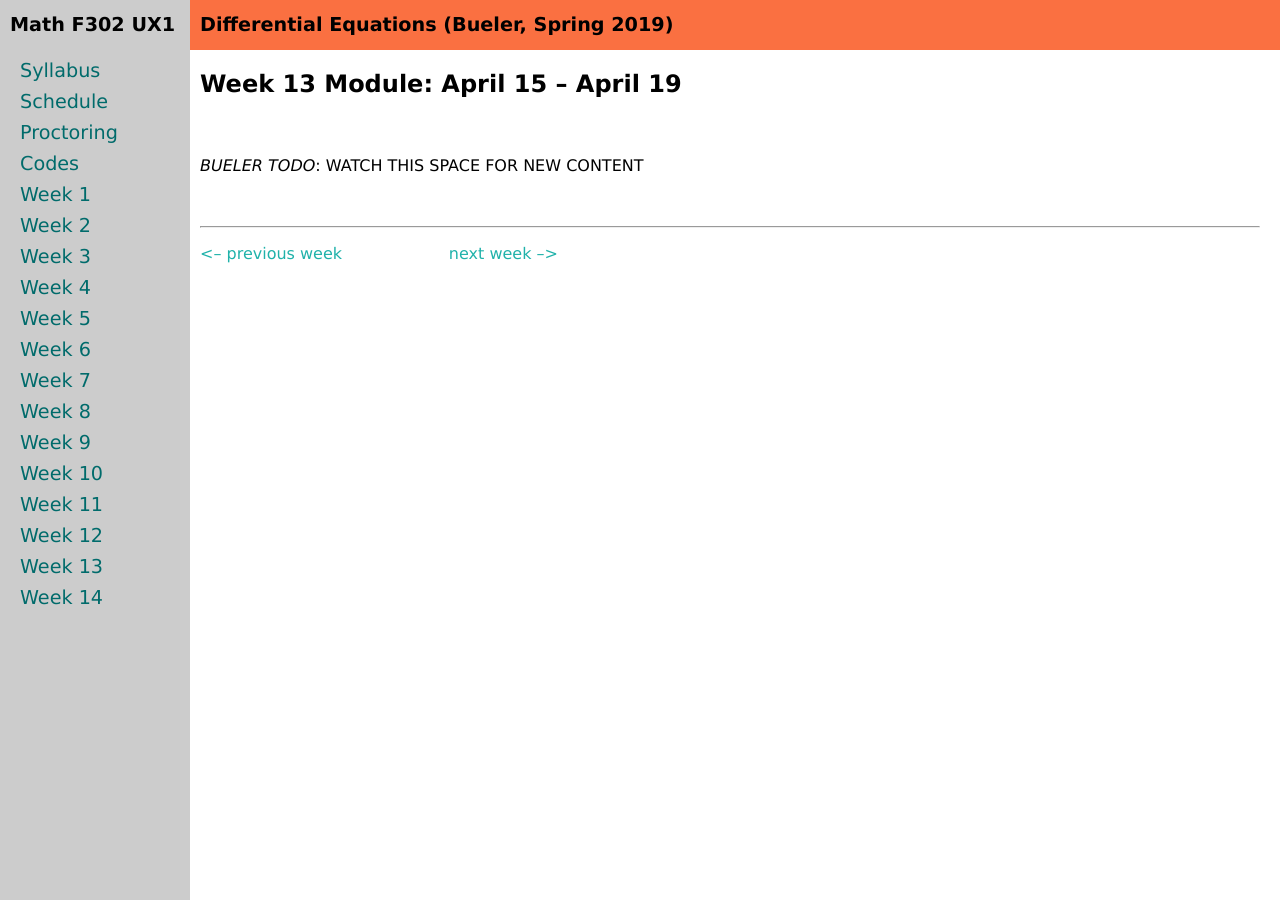
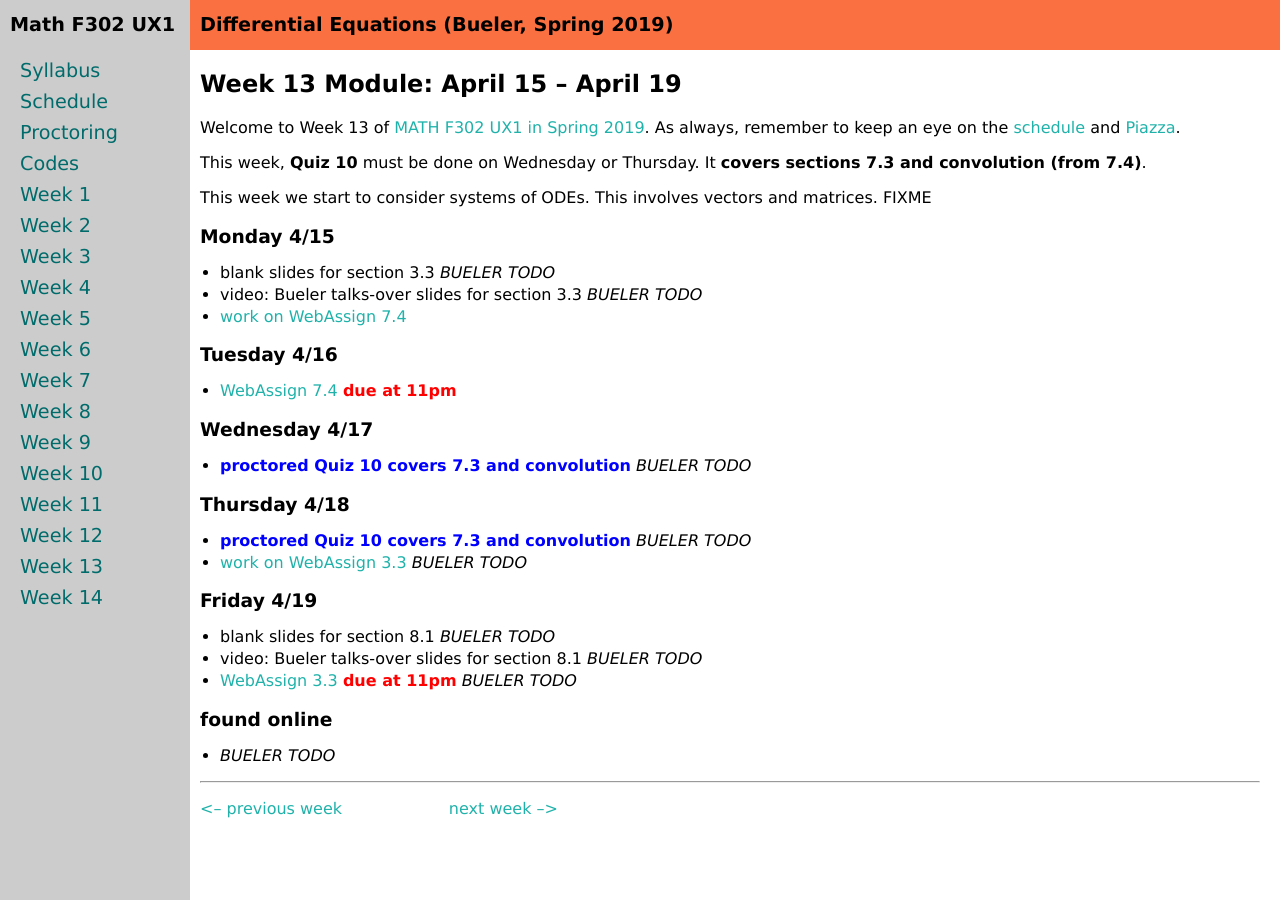
Before and after one commit to bueler/math302, a Jekyll site: the page built from week13.md, in a window 1280 px wide. Built offline with Jekyll 4.4.1, drawn with Linux system fonts in a browser that asks for light colours.

Commit message:
webass done so start another week

```diff
--- a/week13.md
+++ b/week13.md
@@ -5,10 +5,34 @@ title: Week 13
 
 ## Week 13 Module: April 15 -- April 19
 
-<br>
-<br>
-_BUELER TODO_: WATCH THIS SPACE FOR NEW CONTENT
+Welcome to Week 13 of [MATH F302 UX1 in Spring 2019](index.html).  As always, remember to keep an eye on the [schedule](schedule.pdf) and [Piazza](https://piazza.com/uaf/spring2019/math302ux1/home).
 
-<br>
+This week, **Quiz 10** must be done on Wednesday or Thursday.  It **covers sections 7.3 and convolution (from 7.4)**.
+
+This week we start to consider systems of ODEs.  This involves vectors and matrices.  FIXME
+
+### Monday 4/15
+* blank slides for section 3.3 _BUELER TODO_
+* video: Bueler talks-over slides for section 3.3 _BUELER TODO_
+* [work on WebAssign 7.4](https://www.webassign.net/)
+
+### Tuesday 4/16
+* [WebAssign 7.4](https://www.webassign.net/) <span style="color:red">**due at 11pm**</span>
+
+### Wednesday 4/17
+* <span style="color:blue">**proctored Quiz 10 covers 7.3 and convolution**</span> _BUELER TODO_
+
+### Thursday 4/18
+* <span style="color:blue">**proctored Quiz 10 covers 7.3 and convolution**</span> _BUELER TODO_
+* [work on WebAssign 3.3](https://www.webassign.net/) _BUELER TODO_
+
+### Friday 4/19
+* blank slides for section 8.1 _BUELER TODO_
+* video: Bueler talks-over slides for section 8.1 _BUELER TODO_
+* [WebAssign 3.3](https://www.webassign.net/) <span style="color:red">**due at 11pm**</span> _BUELER TODO_
+
+### found online
+* _BUELER TODO_
+
 <hr>
 <a align="left" href="week12">\<-- previous week</a>  &nbsp; &nbsp; &nbsp; &nbsp; &nbsp; &nbsp; &nbsp; &nbsp; &nbsp; &nbsp; <a align="right" href="week14">next week --\></a>
```
Also changed, not shown: week12.md (+2 -2 lines).
